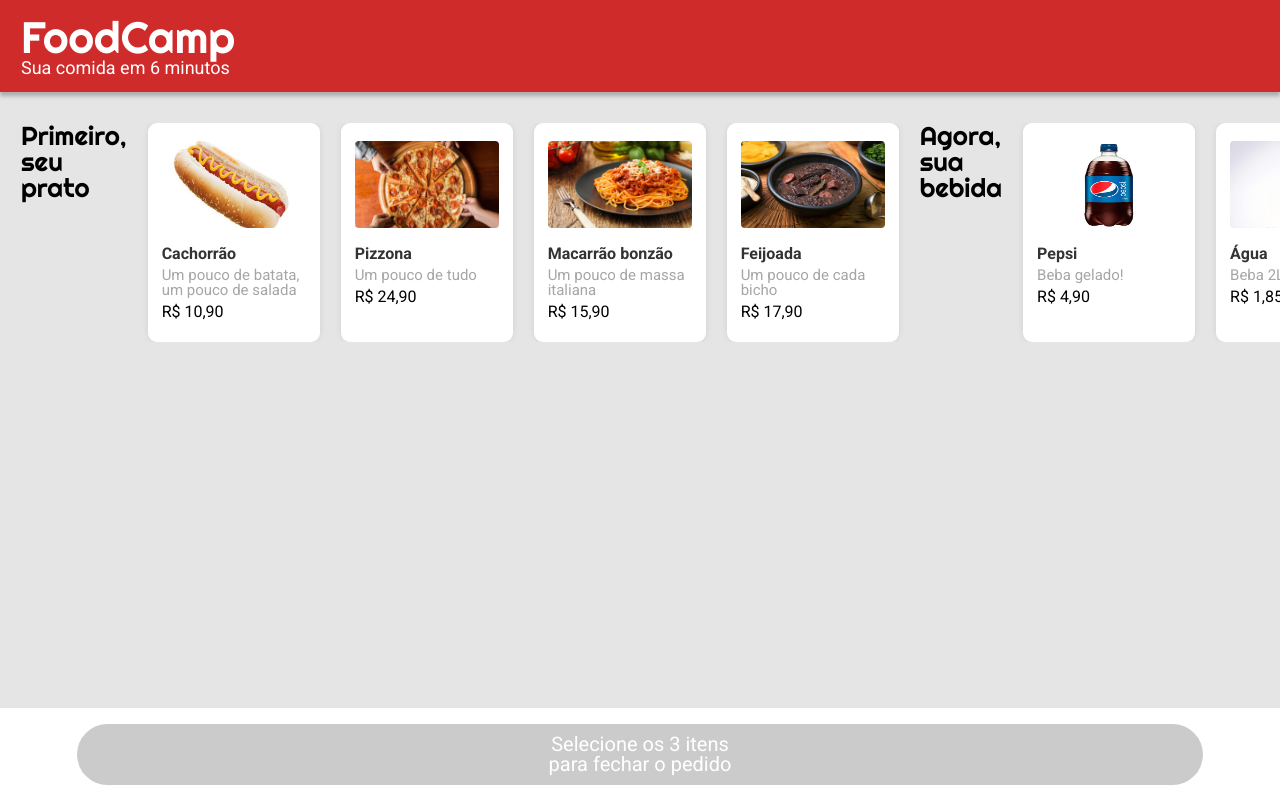
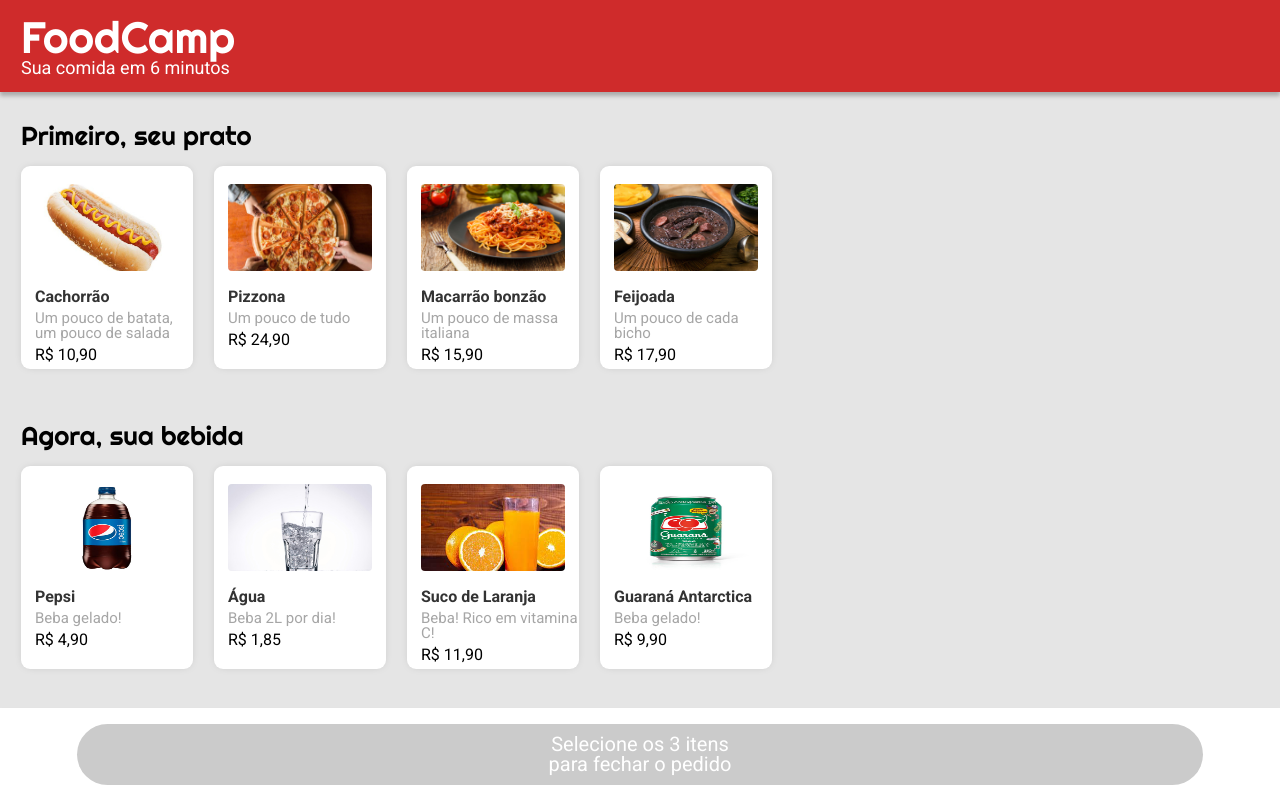
Before and after one commit to Douglas-CRVG/Project08DrivenEatsReact, a JavaScript app: page / in a window 1280 px wide. Shown: the top 798 px of the page. Built offline with nearby package versions, Linux system fonts and the light colour scheme.

Commit message:
componentization completed

```diff
--- a/public/css/styles.css
+++ b/public/css/styles.css
@@ -34,7 +34,7 @@
   font-size: 18px;
 }
 
-.conteiner {
+main {
   margin-top: 123px;
   margin-bottom: 108px;
 }
@@ -49,6 +49,7 @@
   margin-bottom: 27px;
   display: flex;
   background-color: #e5e5e5;
+  flex-direction: column;
   overflow-x: scroll;
 }
 
@@ -160,3 +161,8 @@
   align-items: center;
   text-decoration: none;
 }
+
+.conteiner {
+  display: flex;
+  margin: 17px 0px 27px 0px;
+}
--- a/src/components/main/Main.js
+++ b/src/components/main/Main.js
@@ -35,7 +35,7 @@
     ];
 
     return (
-        <main className="conteiner">
+        <main>
             <Menu menu={menu} />
         </main>
     );
--- a/src/components/main/Menu.js
+++ b/src/components/main/Menu.js
@@ -1,12 +1,10 @@
 import Product from "../others/Product";
 
 export default function Menu(props) {
-    console.log(props);
     const {menu} = props;
-    console.log(menu)
 
     return (
-        <div className="scroll">
+        <>
             {menu.map((categorie, index) =>{
                 const {
                     title,
@@ -14,12 +12,14 @@
                 } = categorie;
 
                 return (
-                    <>
-                        <p key={index} className="top-scroll margem-esq">{title}</p>
-                        {products.map((product, index) => <Product key={index} product={product} />)}
-                    </>
+                    <div key={index} className="scroll">
+                        <div className="top-scroll margem-esq">{title}</div>
+                        <div className = "conteiner">
+                            {products.map((product, index) => <Product key={index} product={product} />)}
+                        </div>
+                    </div>
                 )
             })}
-        </div>
+        </>
     )
 }
```
